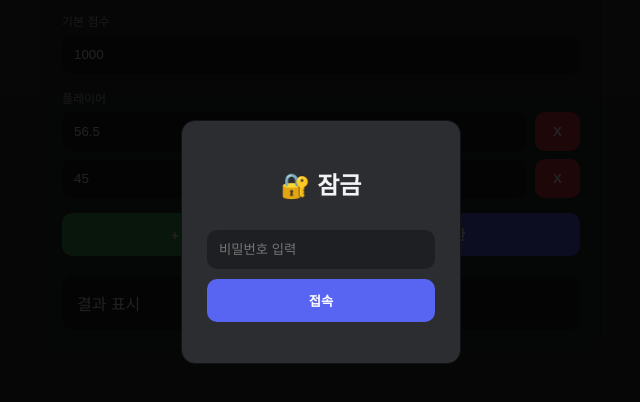
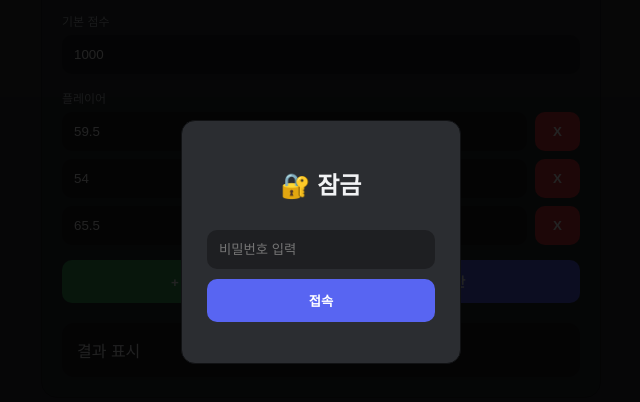
Before and after one commit to ijunyeong247-a11y/-, a plain HTML site: page index.html in a window 1280 px wide. Shown: the part 158-560 px from the top of the page, without its empty margins (319-959 px from the left). Drawn offline with Linux system fonts and the light colour scheme.

Commit message:
Update index.html

```diff
--- a/index.html
+++ b/index.html
@@ -292,8 +292,9 @@ function loadPlayers(){
 
     }else{
 
-        createPlayer(56.5);
-        createPlayer(45);
+        createPlayer(59.5);
+        createPlayer(54);
+        createPlayer(65.5);
 
     }
 }
```
